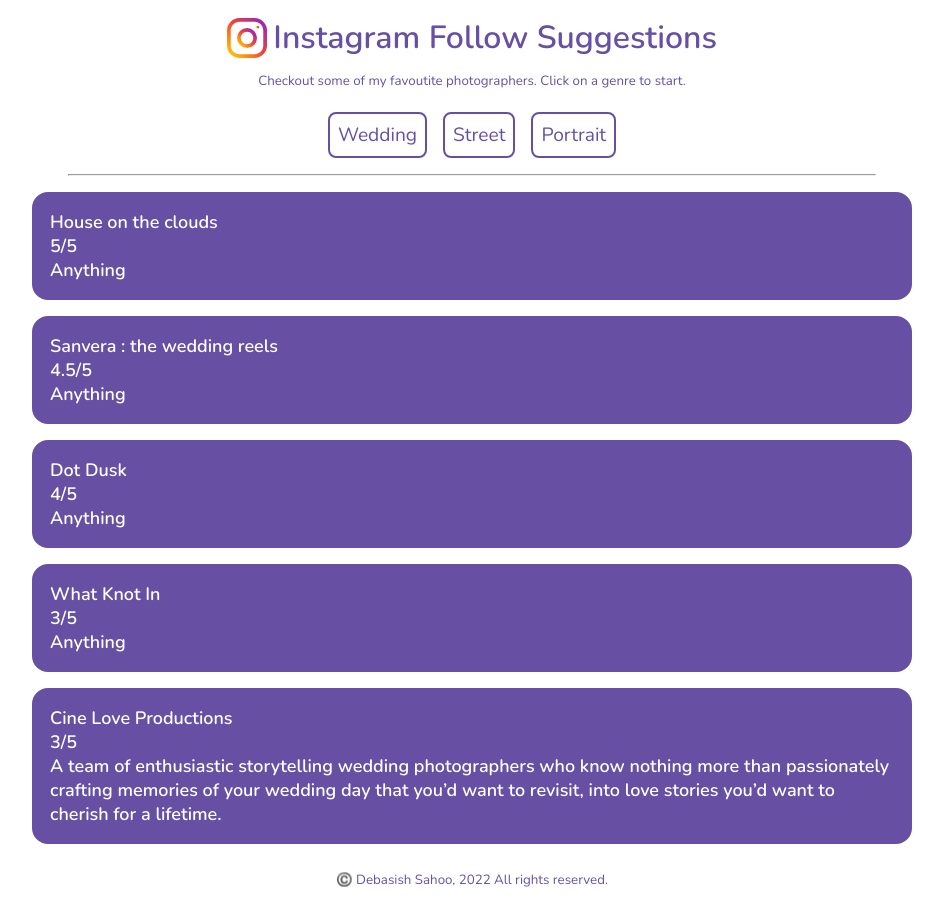
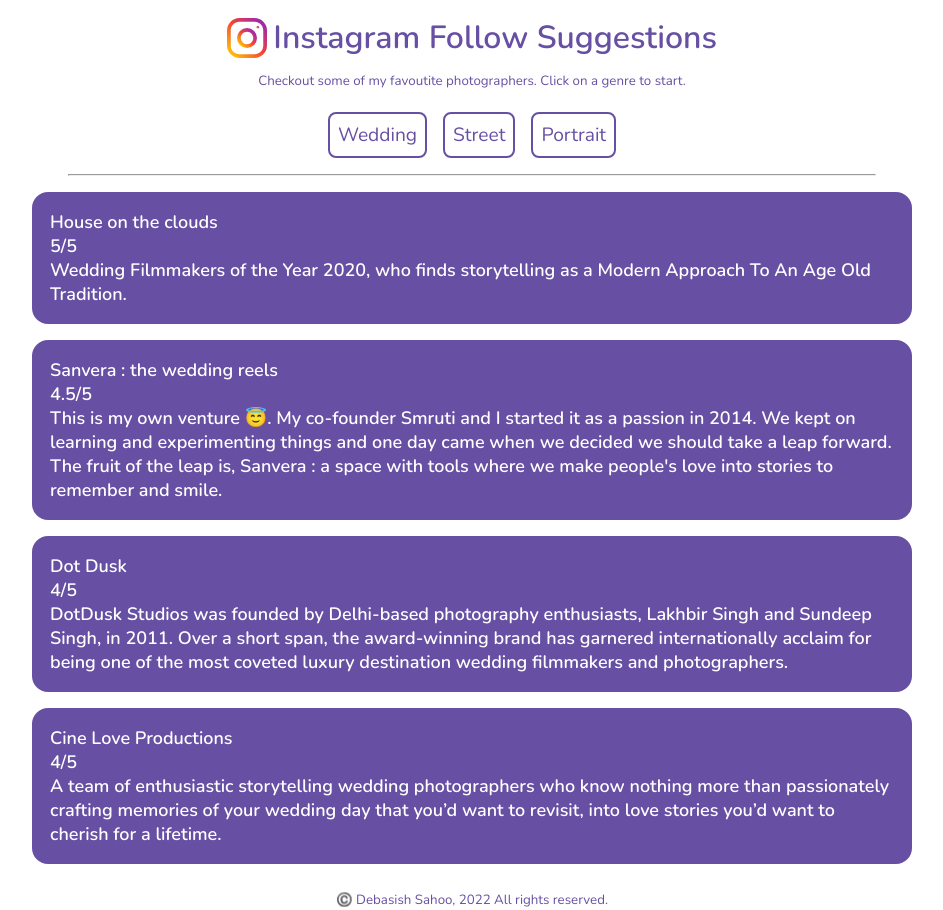
Before and after one commit to DebasishSahoo10/follow-suggestioner, a React (Create React App) app: page / in a window 1280 px wide. Shown: the whole page, without its empty margins (168-1111 px from the left). Built offline with nearby package versions, Linux system fonts and the light colour scheme.

Commit message:
feat : added desc to all entries Removed an entry and added description to all other entries in one section of the app.

```diff
--- a/src/App.js
+++ b/src/App.js
@@ -4,17 +4,27 @@
 
 var accountsDB = {
   Wedding: [
-    { name: "House on the clouds", rating: "5/5", description: "Anything" },
+    {
+      name: "House on the clouds",
+      rating: "5/5",
+      description:
+        "Wedding Filmmakers of the Year 2020, who finds storytelling as a Modern Approach To An Age Old Tradition."
+    },
     {
       name: "Sanvera : the wedding reels",
       rating: "4.5/5",
-      description: "Anything"
+      description:
+        "This is my own venture 😇. My co-founder Smruti and I started it as a passion in 2014. We kept on learning and experimenting things and one day came when we decided we should take a leap forward. The fruit of the leap is, Sanvera : a space with tools where we make people's love into stories to remember and smile."
     },
-    { name: "Dot Dusk", rating: "4/5", description: "Anything" },
-    { name: "What Knot In", rating: "3/5", description: "Anything" },
+    {
+      name: "Dot Dusk",
+      rating: "4/5",
+      description:
+        "DotDusk Studios was founded by Delhi-based photography enthusiasts, Lakhbir Singh and Sundeep Singh, in 2011. Over a short span, the award-winning brand has garnered internationally acclaim for being one of the most coveted luxury destination wedding filmmakers and photographers."
+    },
     {
       name: "Cine Love Productions",
-      rating: "3/5",
+      rating: "4/5",
       description:
         "A team of enthusiastic storytelling wedding photographers who know nothing more than passionately crafting memories of your wedding day that you’d want to revisit, into love stories you’d want to cherish for a lifetime."
     }
```
